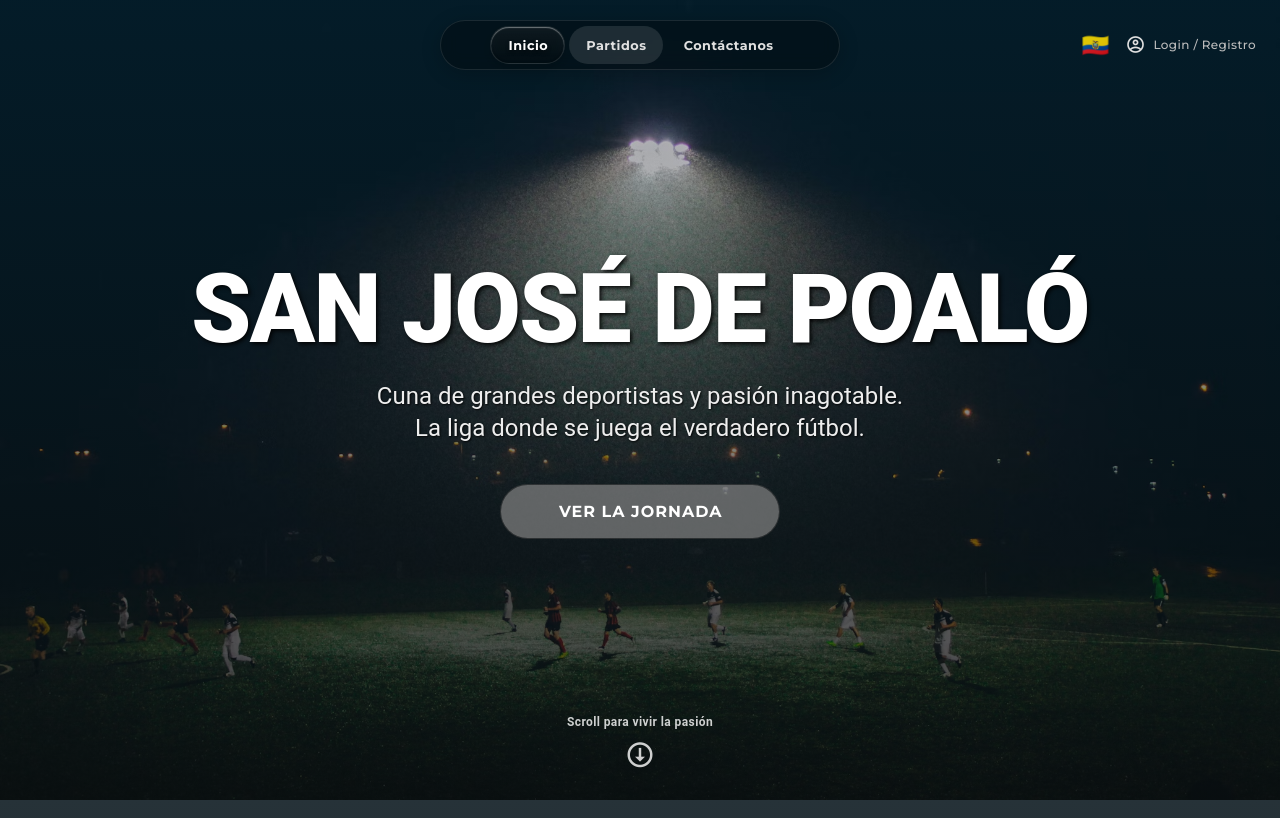
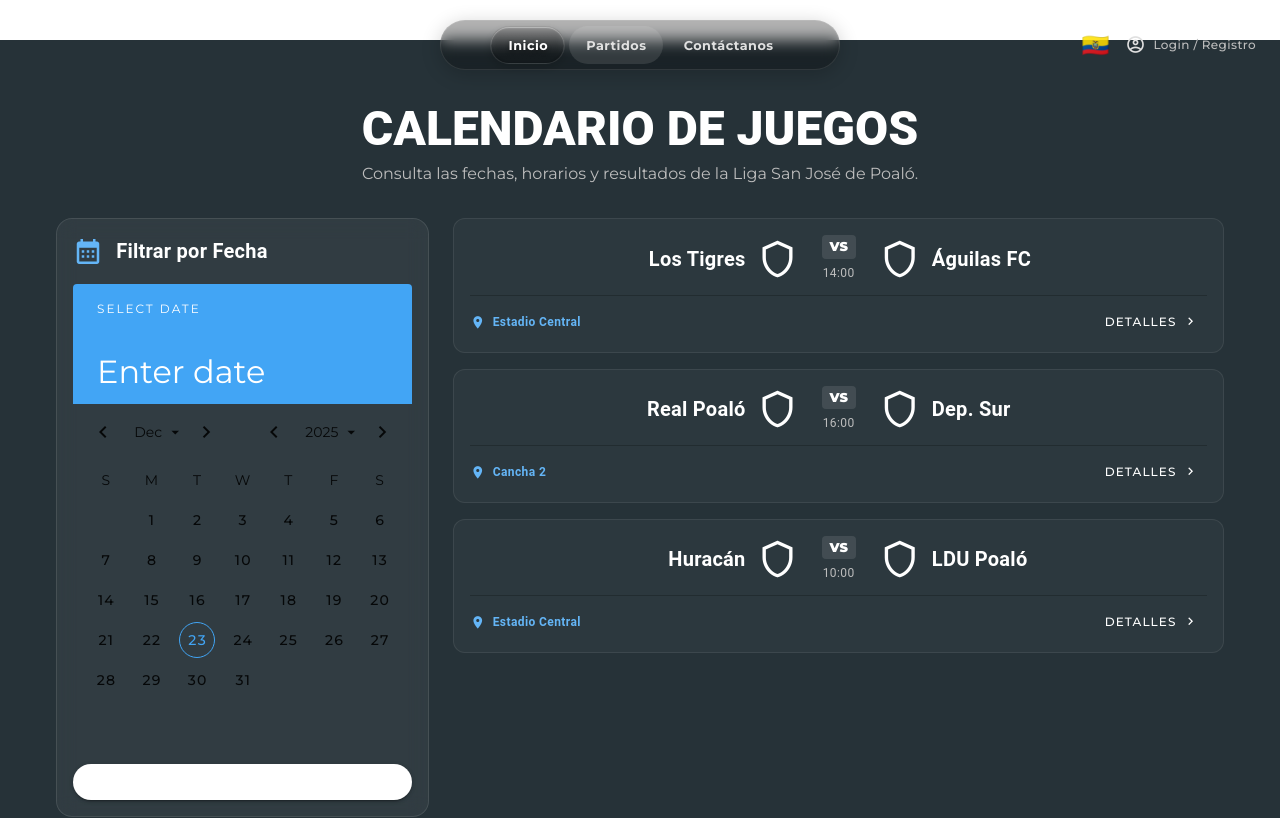
Before and after one commit to d4vhost/liga-poalo, a Vue app: page /partidos in a window 1280 px wide. Shown: the top 818 px of the page. Built offline with nearby package versions, Linux system fonts and the light colour scheme.

Commit message:
Implementacion del diseño de seccion de partidos

```diff
--- /dev/null
+++ b/src/components/matches/MatchCalendar.vue
@@ -0,0 +1,33 @@
+<template>
+  <v-card class="glass-panel pa-4" elevation="0">
+    <h3 class="text-h6 text-white font-weight-bold mb-4">
+      <v-icon color="blue-lighten-2" class="mr-2">mdi-calendar-month</v-icon>
+      Filtrar por Fecha
+    </h3>
+
+    <v-date-picker
+      color="blue-lighten-1"
+      theme="dark"
+      width="100%"
+      elevation="0"
+      class="bg-transparent"
+    ></v-date-picker>
+
+    <v-btn block class="mt-4 btn-glass-outline" rounded="pill">
+      Ver Todo el Mes
+    </v-btn>
+  </v-card>
+</template>
+
+<style scoped>
+.glass-panel {
+  background: rgba(255, 255, 255, 0.05) !important;
+  backdrop-filter: blur(10px);
+  border: 1px solid rgba(255, 255, 255, 0.1);
+  border-radius: 16px;
+}
+.btn-glass-outline {
+  border: 1px solid rgba(255, 255, 255, 0.3);
+  color: white;
+}
+</style>
--- /dev/null
+++ b/src/components/matches/MatchList.vue
@@ -0,0 +1,76 @@
+<template>
+  <div class="d-flex flex-column gap-4">
+    <v-card
+      v-for="(match, i) in matches"
+      :key="i"
+      class="match-item pa-4"
+      elevation="0"
+    >
+      <div class="d-flex align-center justify-space-between flex-wrap">
+
+        <div class="d-flex align-center team-container justify-end">
+          <span class="text-h6 font-weight-bold text-white mr-3">{{ match.home }}</span>
+          <v-icon size="40" color="white">mdi-shield-outline</v-icon>
+        </div>
+
+        <div class="text-center px-4 mx-2">
+          <div class="vs-badge mb-1">VS</div>
+          <div class="text-caption text-grey-lighten-1">{{ match.time }}</div>
+        </div>
+
+        <div class="d-flex align-center team-container">
+          <v-icon size="40" color="white">mdi-shield-outline</v-icon>
+          <span class="text-h6 font-weight-bold text-white ml-3">{{ match.away }}</span>
+        </div>
+      </div>
+
+      <v-divider class="my-3 border-opacity-25"></v-divider>
+
+      <div class="d-flex justify-space-between align-center">
+        <span class="text-caption text-blue-lighten-2 font-weight-bold">
+          <v-icon size="small" class="mr-1">mdi-map-marker</v-icon> {{ match.location }}
+        </span>
+        <v-btn size="small" variant="text" color="white" append-icon="mdi-chevron-right">
+          Detalles
+        </v-btn>
+      </div>
+    </v-card>
+  </div>
+</template>
+
+<script setup>
+import { ref } from 'vue';
+
+const matches = ref([
+  { home: 'Los Tigres', away: 'Águilas FC', time: '14:00', location: 'Estadio Central' },
+  { home: 'Real Poaló', away: 'Dep. Sur', time: '16:00', location: 'Cancha 2' },
+  { home: 'Huracán', away: 'LDU Poaló', time: '10:00', location: 'Estadio Central' },
+]);
+</script>
+
+<style scoped>
+.gap-4 { gap: 16px; }
+
+.match-item {
+  background: rgba(255, 255, 255, 0.03) !important;
+  border: 1px solid rgba(255, 255, 255, 0.08);
+  border-radius: 12px;
+  transition: all 0.3s;
+}
+.match-item:hover {
+  background: rgba(255, 255, 255, 0.08) !important;
+  transform: translateX(5px);
+}
+.vs-badge {
+  background: rgba(255,255,255,0.1);
+  padding: 2px 8px;
+  border-radius: 4px;
+  font-weight: 900;
+  color: white;
+  font-size: 0.8rem;
+}
+.team-container {
+  flex: 1;
+  min-width: 140px;
+}
+</style>
--- a/src/router/index.js
+++ b/src/router/index.js
@@ -12,13 +12,13 @@ const router = createRouter({
     {
       path: '/partidos',
       name: 'partidos',
-      // Carga perezosa (mejor rendimiento)
-      component: () => import('../views/HomeView.vue') // TEMPORAL hasta que creemos la vista Partidos
+      // Ahora importamos la nueva vista creada
+      component: () => import('../views/MatchesView.vue')
     },
     {
       path: '/login',
       name: 'login',
-      component: () => import('../views/HomeView.vue') // TEMPORAL
+      component: () => import('../views/HomeView.vue') // Mantén temporal hasta hacer el login
     }
   ]
 })
--- /dev/null
+++ b/src/views/MatchesView.vue
@@ -0,0 +1,35 @@
+<template>
+  <div class="bg-blue-grey-darken-4 min-vh-100 pb-16">
+    <v-container class="pt-16 mt-10">
+      <div class="text-center mb-8">
+        <h1 class="text-h3 font-weight-black text-white text-uppercase mb-2">
+          Calendario de Juegos
+        </h1>
+        <p class="text-grey-lighten-1">
+          Consulta las fechas, horarios y resultados de la Liga San José de Poaló.
+        </p>
+      </div>
+
+      <v-row>
+        <v-col cols="12" md="4">
+          <MatchCalendar />
+        </v-col>
+
+        <v-col cols="12" md="8">
+          <MatchList />
+        </v-col>
+      </v-row>
+    </v-container>
+  </div>
+</template>
+
+<script setup>
+import MatchCalendar from '../components/matches/MatchCalendar.vue';
+import MatchList from '../components/matches/MatchList.vue';
+</script>
+
+<style scoped>
+.min-vh-100 {
+  min-height: 100vh;
+}
+</style>
```
Also changed, not shown: src/components/PoaloMap.vue (deleted, +0 -45 lines), src/components/matches/MatchFilter.vue (added).
